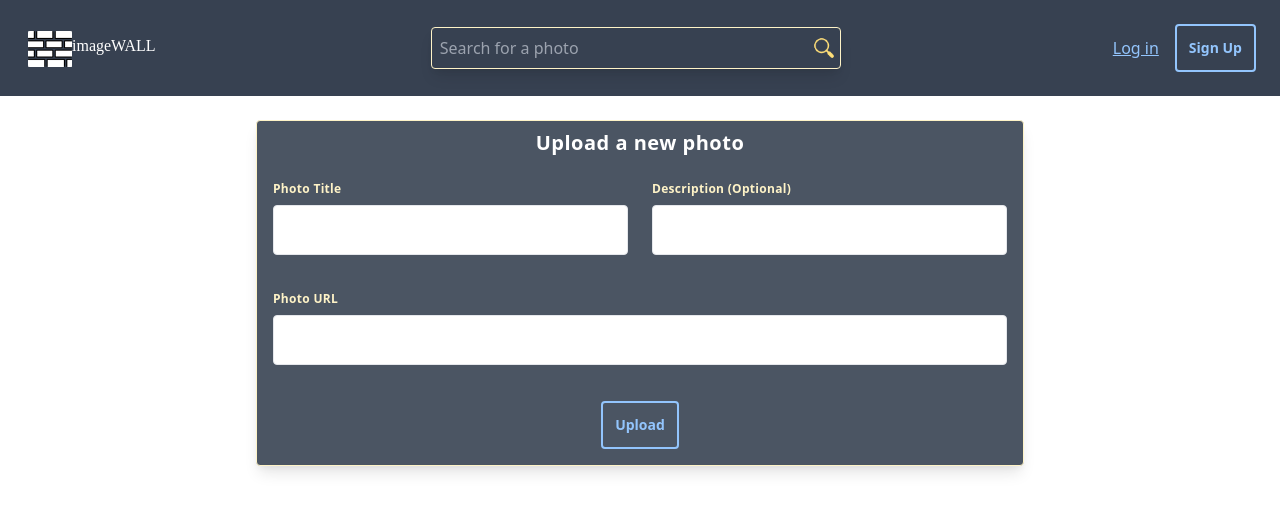
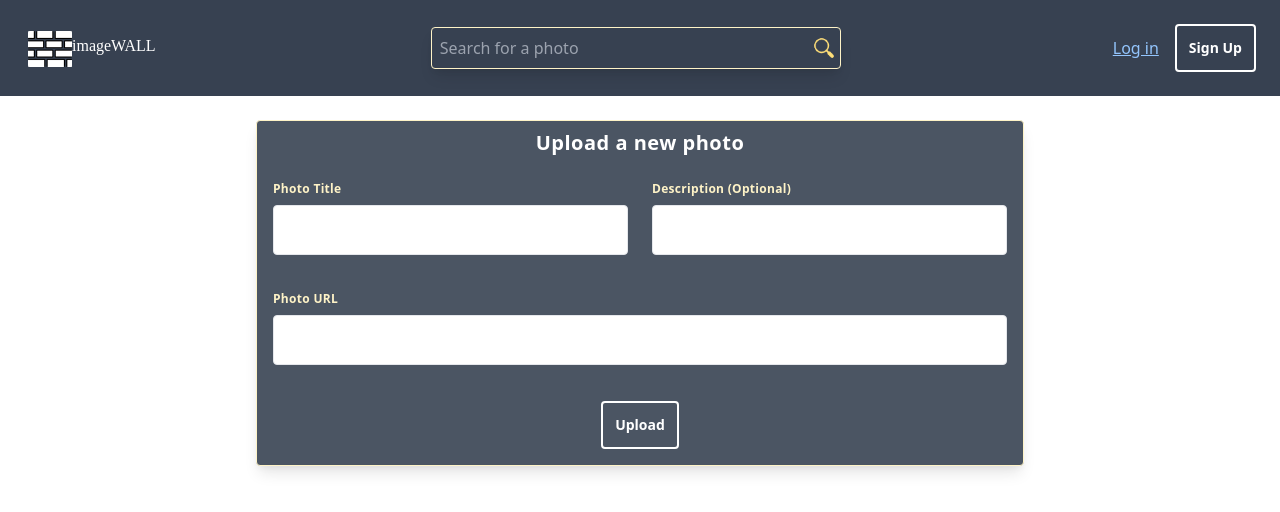
Before and after one commit to Roayacom/imagewall-react, a React (Create React App) app: page / in a window 1280 px wide. Shown: the top 512 px of the page. Built offline with nearby package versions, Linux system fonts and the light colour scheme; a web font is replaced by a local one.

Commit message:
style change2

```diff
--- a/src/components/Button.js
+++ b/src/components/Button.js
@@ -7,7 +7,7 @@ const Button  =({
 {
 
 return(
-    <button type="submit" class="  border-2 border-blue-300 text-blue-300 font-bold lg:text-sm md:text-xs text-xs rounded  px-3 py-3 my-2 hover:bg-gray-800 hover:text-blue-400 hover:border-blue-400">{children}</button>
+    <button type="submit" class="  border-2 border-white text-white font-bold lg:text-sm md:text-xs text-xs rounded  px-3 py-3 my-2 hover:bg-gray-800 hover:text-yellow-50 hover:border-yellow-50">{children}</button>
 )
 }
 export default Button
--- a/src/components/Modal.js
+++ b/src/components/Modal.js
@@ -37,7 +37,7 @@ class Modal extends Component {
     return(
         <div id="Modal" className="absolute  top-0 flex items-center justify-center  ">
         <div className=" p-6 py-6 bg-gray-700 opacity-90 p-2   w-screen h-screen ">    </div>
-         <div className="absolute bg-white top-8 w-2/3 h-5/6 border-8 border-opacity-25 border-blue-300 rounded-lg ">
+         <div className="absolute bg-white top-8 w-2/3 h-5/6 border-8 border-opacity-25 border-yellow-100 rounded-lg ">
 
         <h1 class="viewImageTitle text-3xl text-purple-800 py-6 text-center">{image.inputImgTitle}</h1>
 
```
